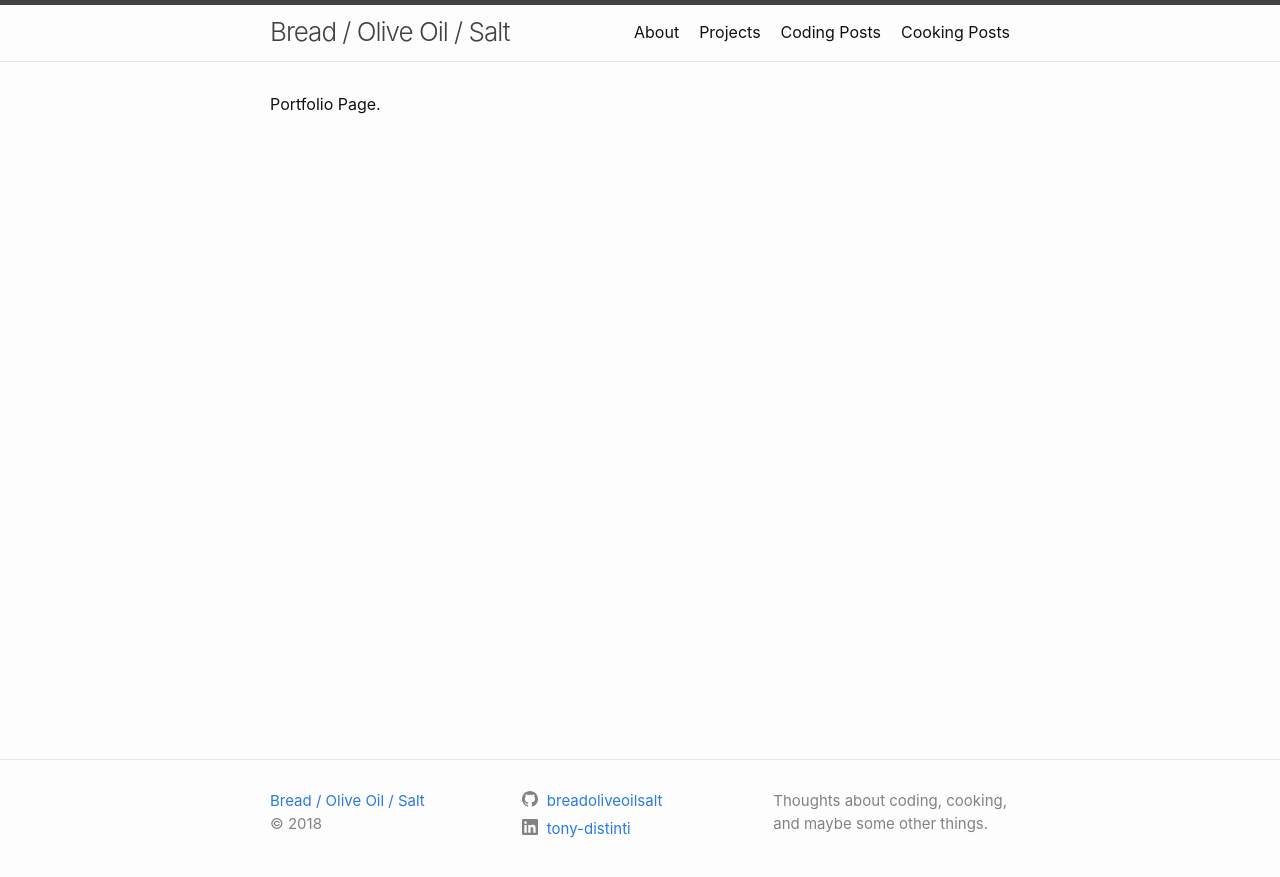
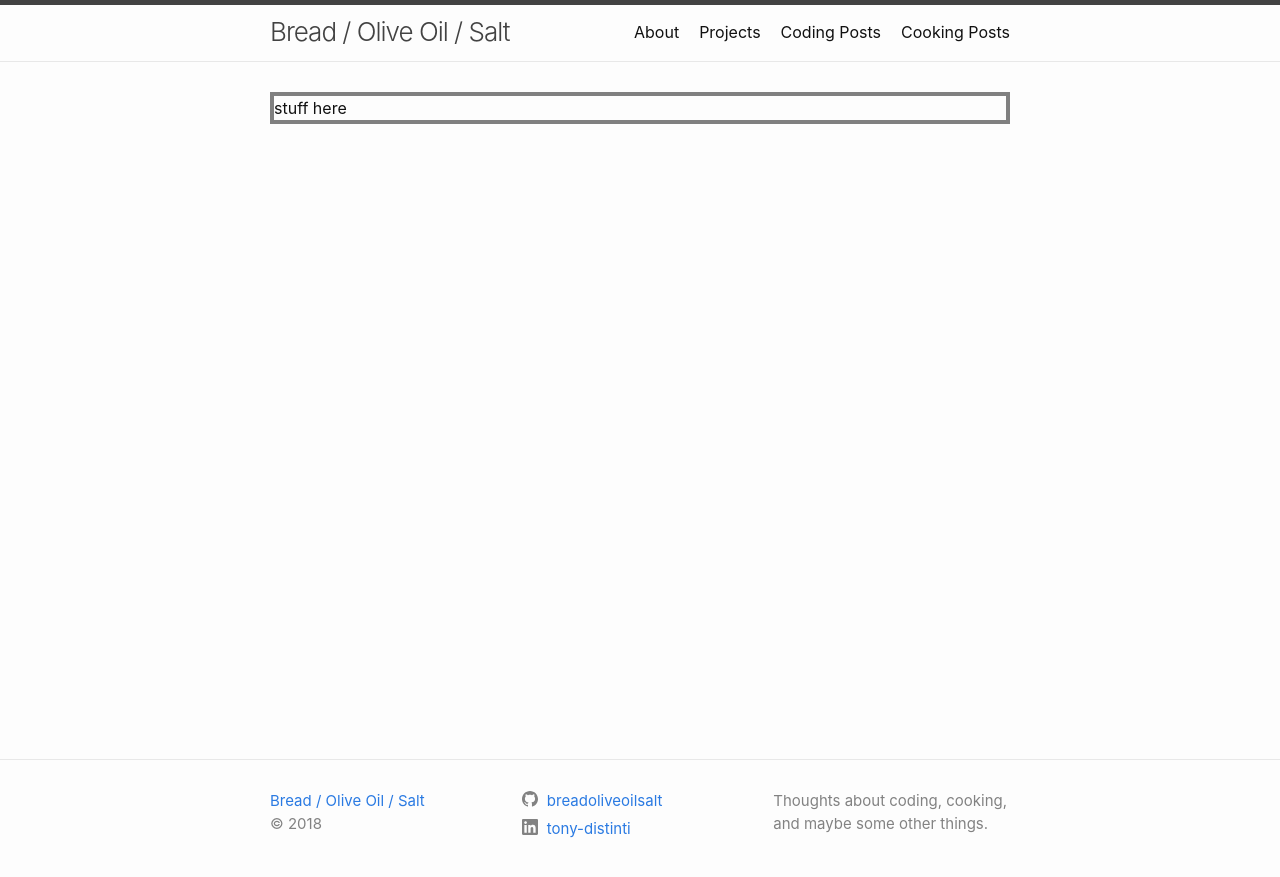
Before and after one commit to breadoliveoilsalt/breadoliveoilsalt.github.io, a Jekyll site: the page built from projects.md, in a window 1280 px wide. Shown: the top 877 px of the page. Built offline with Jekyll 4.4.1, drawn with Linux system fonts in a browser that asks for light colours.

Commit message:
To _base.scss, add project and bordered class.

```diff
--- a/_layouts/projects.html
+++ b/_layouts/projects.html
@@ -2,4 +2,8 @@
 layout: default
 ---
 
-Portfolio Page.
+<div id="browseum" class="project">
+  <div class="bordered">
+    stuff here
+  </div>
+</div>
--- a/_sass/minima/_base.scss
+++ b/_sass/minima/_base.scss
@@ -99,6 +99,17 @@ img.medium {
 img.small {
   max-width: 33.33%;
 }
+
+/**
+ * Projects
+ */
+
+.project {
+  .bordered {
+    border: .25em solid grey;
+  }
+}
+
 
 /**
  * Figures
```
